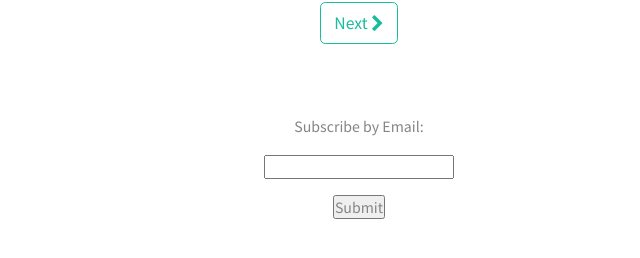
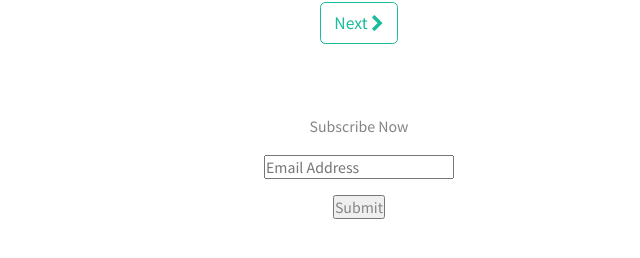
Before and after one commit to jedelman8/jedelman8.github.com, a Jekyll site: the page built from index.html, in a window 1280 px wide and 900 px high, scrolled down 6755 px. Shown: the part 626-884 px from the top of the window, without its empty margins (281-921 px from the left). Built offline with Jekyll 4.4.1, drawn with Linux system fonts in a browser that asks for light colours; nearby versions of some CDN libraries; the list of posts is cut into pages by our own code; comment, search, counter and statistics services are not loaded.

Commit message:
initial changes

```diff
--- a/_config.yml
+++ b/_config.yml
@@ -15,7 +15,7 @@
   header_text: >
 
   footer_text: >
-   <form style="border:1px solid #fff;padding:3px;text-align:center;" action="http://feedburner.google.com/fb/a/mailverify" method="post" target="popupwindow" onsubmit="window.open('http://feedburner.google.com/fb/a/mailverify?uri=JasonEdelmanjedelman8', 'popupwindow', 'scrollbars=yes,width=550,height=520');return true"><p>Subscribe by Email:</p><p><input type="text" style="width:190px" name="email"/></p><input type="hidden" value="JasonEdelmanjedelman8" name="uri"/><input type="hidden" name="loc" placeholder="Email Address" value="en_US"/><input type="submit" /></form>
+   <form style="border:1px solid #fff;padding:3px;text-align:center;" action="http://feedburner.google.com/fb/a/mailverify" method="post" target="popupwindow" onsubmit="window.open('http://feedburner.google.com/fb/a/mailverify?uri=JasonEdelmanjedelman8', 'popupwindow', 'scrollbars=yes,width=550,height=520');return true"><p>Subscribe Now</p><p><input type="text" style="width:190px" placeholder="Email Address" name="email"/></p><input type="hidden" value="JasonEdelmanjedelman8" name="uri"/><input type="hidden" name="loc" value="en_US"/><input type="submit" /></form>
 
 
 
```
